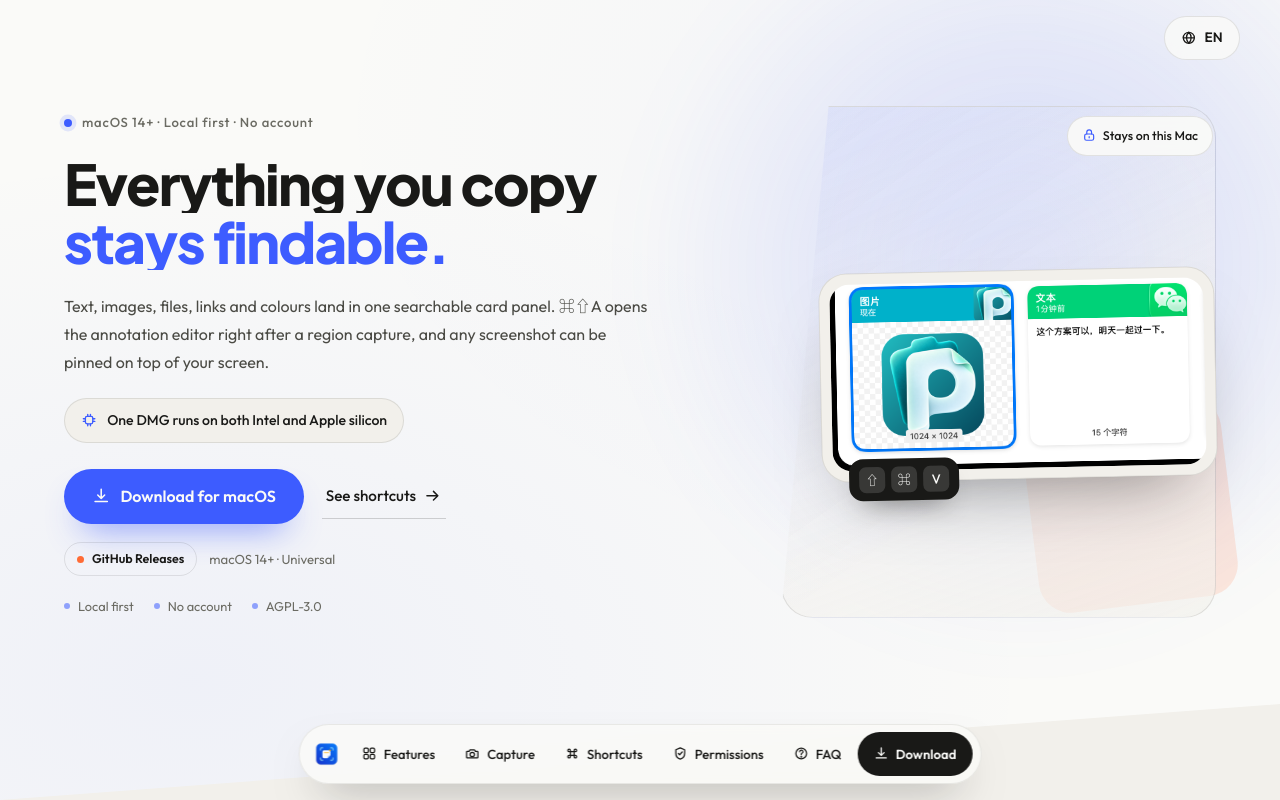
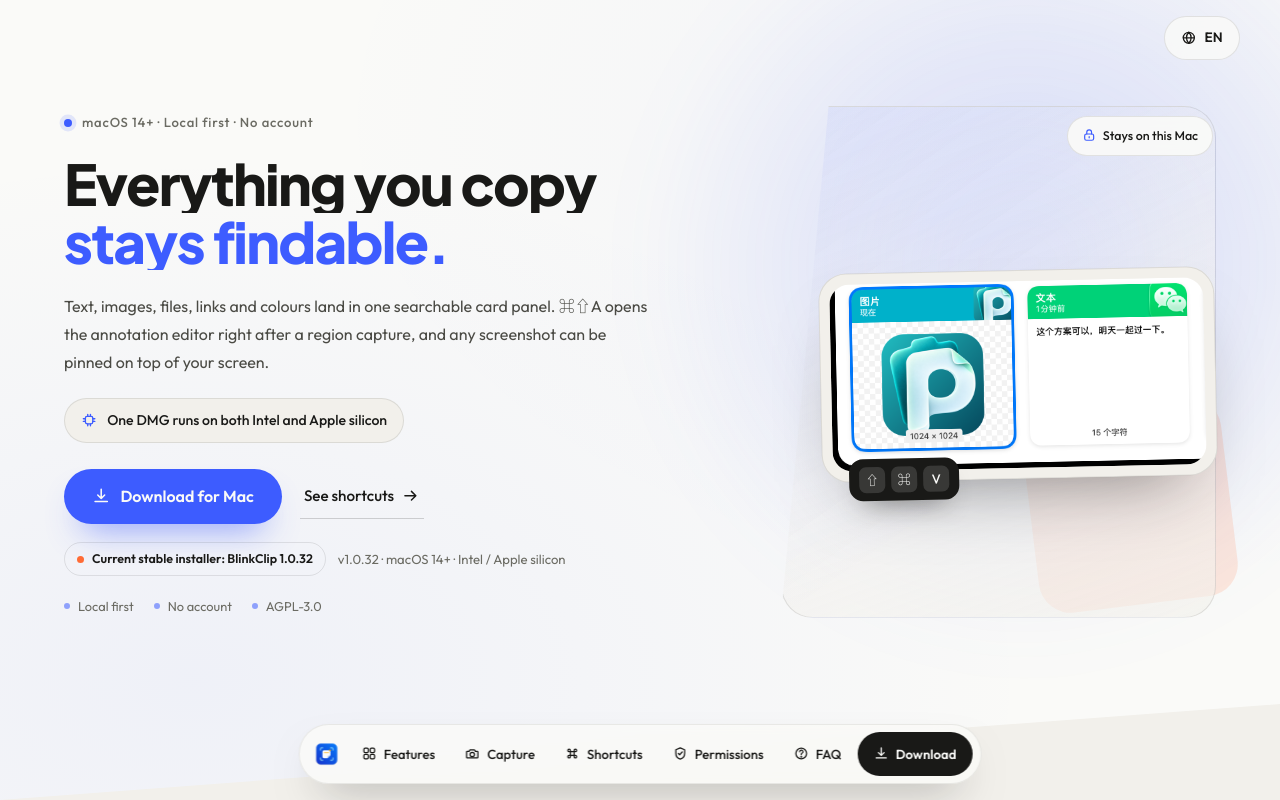
Before and after one commit to aexachao/BlinkClip, a website: page website/index.html in a window 1280 px wide. Shown: the top 800 px of the page. Drawn offline with nearby package versions, Linux system fonts and the light colour scheme; animation ran at ten frames a second.

Commit message:
docs: 同步最新正式版下载链接

```diff
--- a/website/i18n.js
+++ b/website/i18n.js
@@ -27,13 +27,13 @@
       "hero.lede": "文本、图片、文件、链接和颜色都收进一个可搜索的卡片面板；⌘⇧A 框选后直接进入标注编辑器，需要对照时还能把截图钉在屏幕上。",
       "hero.fact": "一个 DMG 同时支持 Intel 与 Apple 芯片",
       "hero.secondary": "看快捷键",
-      "hero.release": "GitHub Releases",
+      "hero.release": "当前正式安装包：BlinkClip 1.0.32",
       "hero.local": "只存在这台 Mac",
       "hero.trust.local": "本地优先",
       "hero.trust.account": "无需账号",
       "hero.trust.license": "AGPL-3.0",
-      "download.mac": "下载 macOS 版",
-      "download.meta": "macOS 14+ · Universal",
+      "download.mac": "免费下载 Mac 版",
+      "download.meta": "v1.0.32 · macOS 14+ · Intel / Apple 芯片",
       "image.clipboard": "闪贴剪贴板面板：横向卡片浏览文本、图片与链接，卡片标明类型与来源应用",
       "image.overlay": "框选覆盖层：贯穿全屏的十字辅助线、蓝色选区与放大镜读数（坐标 / 色值 / 比例）",
       "image.toolbar": "截图后的标注编辑器浮动工具栏",
@@ -164,13 +164,13 @@
       "hero.lede": "Text, images, files, links and colours land in one searchable card panel. ⌘⇧A opens the annotation editor right after a region capture, and any screenshot can be pinned on top of your screen.",
       "hero.fact": "One DMG runs on both Intel and Apple silicon",
       "hero.secondary": "See shortcuts",
-      "hero.release": "GitHub Releases",
+      "hero.release": "Current stable installer: BlinkClip 1.0.32",
       "hero.local": "Stays on this Mac",
       "hero.trust.local": "Local first",
       "hero.trust.account": "No account",
       "hero.trust.license": "AGPL-3.0",
-      "download.mac": "Download for macOS",
-      "download.meta": "macOS 14+ · Universal",
+      "download.mac": "Download for Mac",
+      "download.meta": "v1.0.32 · macOS 14+ · Intel / Apple silicon",
       "image.clipboard": "BlinkClip clipboard panel: horizontal cards for text, images and links, each labelled with type and source app",
       "image.overlay": "Selection overlay: full-screen crosshair guides, the blue selection and live magnifier readouts (coordinates / colour / ratio)",
       "image.toolbar": "Floating toolbar of the annotation editor, opened right after a capture",
--- a/website/index.html
+++ b/website/index.html
@@ -1,5 +1,5 @@
 <!doctype html>
-<html lang="zh-Hans" data-release-version="">
+<html lang="zh-Hans" data-release-version="1.0.32">
 <head>
   <meta charset="utf-8">
   <meta name="viewport" content="width=device-width, initial-scale=1">
@@ -67,13 +67,13 @@
           <p class="hero-fact"><svg class="icon" aria-hidden="true"><use href="./assets/icons.svg#i-chip"/></svg><span data-i18n="hero.fact">一个 DMG 同时支持 Intel 与 Apple 芯片</span></p>
           <div class="hero-actions">
             <!-- blinkclip-download:start -->
-            <a class="button" href="https://github.com/aexachao/BlinkClip/releases/latest" aria-label="下载闪贴（GitHub Releases）" data-i18n-aria-label="a11y.download"><svg class="icon" aria-hidden="true"><use href="./assets/icons.svg#i-download"/></svg><span data-i18n="download.mac">下载 macOS 版</span></a>
+            <a class="button" href="https://github.com/aexachao/BlinkClip/releases/download/v1.0.32/BlinkClip-1.0.32-macos-universal.dmg" aria-label="下载闪贴（GitHub Releases）" data-i18n-aria-label="a11y.download"><svg class="icon" aria-hidden="true"><use href="./assets/icons.svg#i-download"/></svg><span data-i18n="download.mac">免费下载 Mac 版</span></a>
             <!-- blinkclip-download:end -->
             <a class="hero-secondary" href="#shortcuts"><span data-i18n="hero.secondary">看快捷键</span><svg class="icon" aria-hidden="true"><use href="./assets/icons.svg#i-arrow"/></svg></a>
           </div>
           <p class="hero-meta">
-            <a class="release-pill" href="https://github.com/aexachao/BlinkClip/releases/latest" data-i18n="hero.release">GitHub Releases</a>
-            <span data-i18n="download.meta">macOS 14+ · Universal</span>
+            <a class="release-pill" href="https://github.com/aexachao/BlinkClip/releases/tag/v1.0.32" data-i18n="hero.release">当前正式安装包：BlinkClip 1.0.32</a>
+            <span data-i18n="download.meta">v1.0.32 · macOS 14+ · Intel / Apple 芯片</span>
           </p>
           <ul class="hero-trust" aria-label="闪贴特点">
             <li data-i18n="hero.trust.local">本地优先</li>
@@ -372,7 +372,7 @@
           </div>
           <div class="cta-actions">
             <!-- blinkclip-download:start -->
-            <a class="button" href="https://github.com/aexachao/BlinkClip/releases/latest" aria-label="下载闪贴（GitHub Releases）" data-i18n-aria-label="a11y.download"><svg class="icon" aria-hidden="true"><use href="./assets/icons.svg#i-download"/></svg><span data-i18n="download.mac">下载 macOS 版</span></a>
+            <a class="button" href="https://github.com/aexachao/BlinkClip/releases/download/v1.0.32/BlinkClip-1.0.32-macos-universal.dmg" aria-label="下载闪贴（GitHub Releases）" data-i18n-aria-label="a11y.download"><svg class="icon" aria-hidden="true"><use href="./assets/icons.svg#i-download"/></svg><span data-i18n="download.mac">免费下载 Mac 版</span></a>
             <!-- blinkclip-download:end -->
             <a class="cta-github" href="https://github.com/aexachao/BlinkClip"><svg class="icon" aria-hidden="true"><use href="./assets/icons.svg#i-github"/></svg><span data-i18n="cta.github">查看源码与更新日志</span><svg class="icon" aria-hidden="true"><use href="./assets/icons.svg#i-external"/></svg></a>
             <p class="cta-note" data-i18n="cta.note">macOS 14+ · Universal（Intel + Apple 芯片）· AGPL-3.0</p>
```
